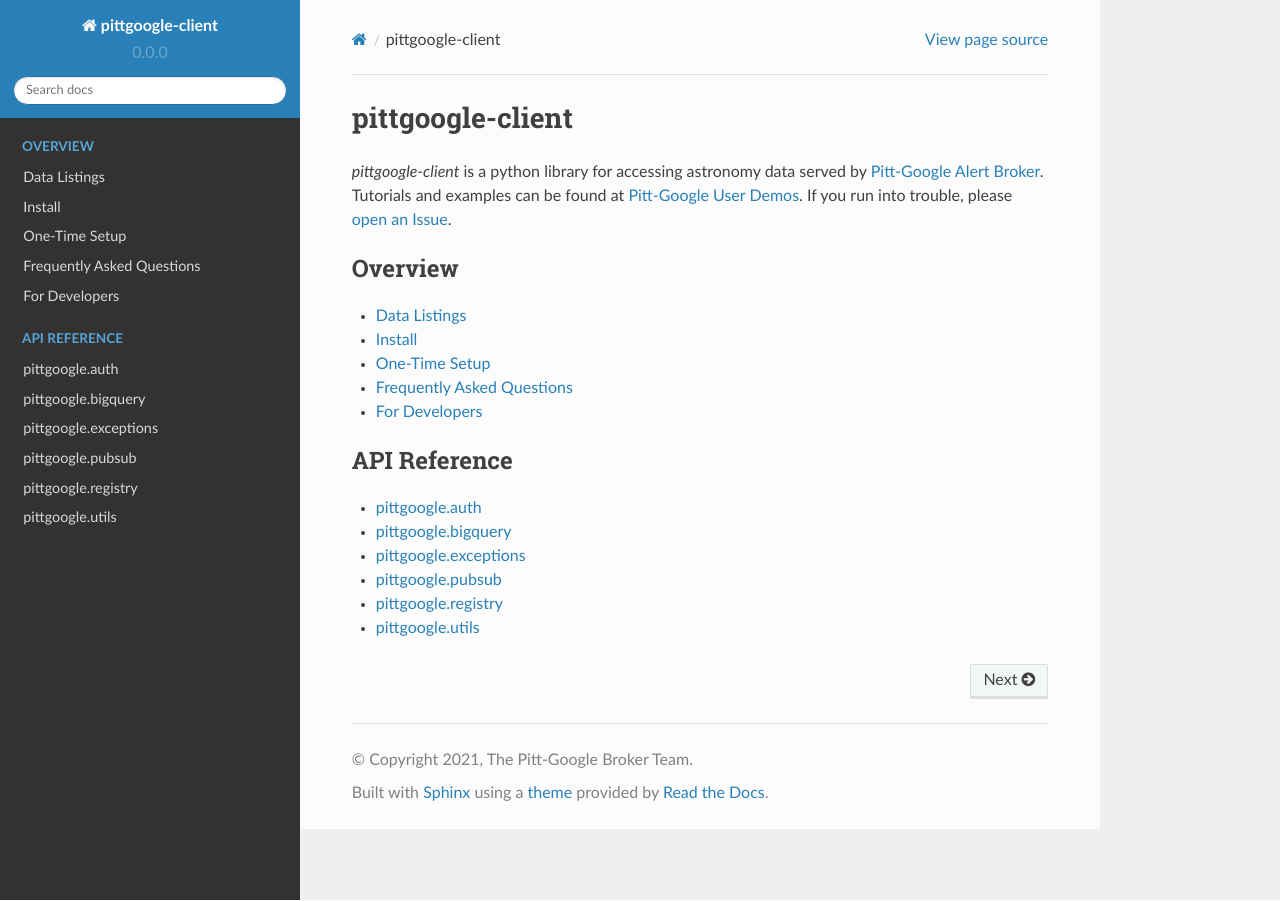
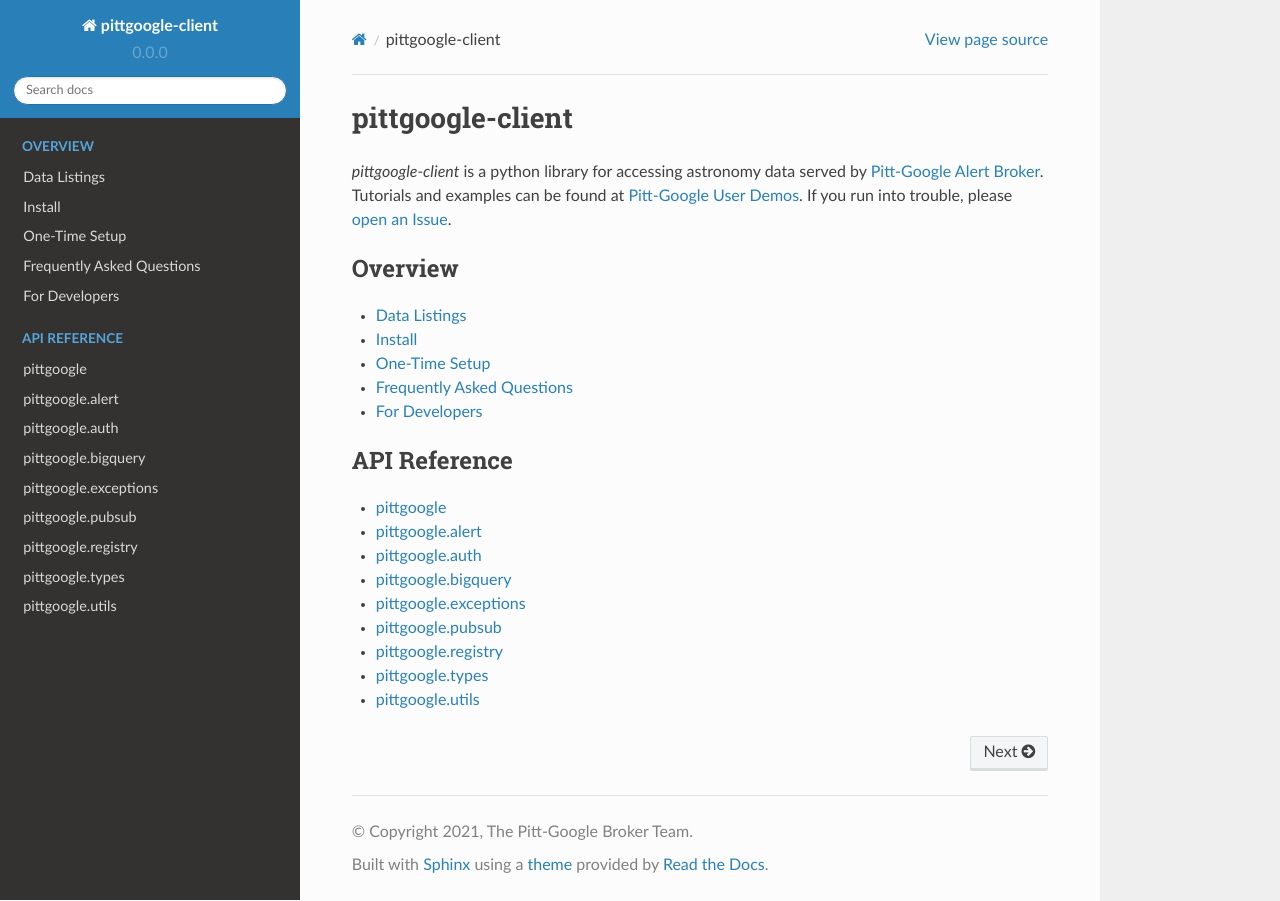
Before and after one commit to mwvgroup/pittgoogle-client, a Sphinx documentation site: the page built from docs/source/index.rst, in a window 1280 px wide. Built offline with Sphinx 7.4.7 and the Read the Docs theme 2.0.0, drawn with Linux system fonts in a browser that asks for light colours.

Commit message:
add docs alert and types_

```diff
--- /dev/null
+++ b/docs/source/api-reference/alert.rst
@@ -0,0 +1,7 @@
+pittgoogle.alert
+================
+
+.. automodule:: pittgoogle.alert
+   :members:
+   :private-members:
+   :member-order: bysource
--- /dev/null
+++ b/docs/source/api-reference/types_.rst
@@ -0,0 +1,7 @@
+pittgoogle.types_
+=================
+
+.. automodule:: pittgoogle.types_
+   :members:
+   :private-members:
+   :member-order: bysource
--- a/docs/source/index.rst
+++ b/docs/source/index.rst
@@ -27,9 +27,12 @@
     :caption: API Reference
     :maxdepth: 1
 
+    api-reference/index
+    api-reference/alert
     api-reference/auth
     api-reference/bigquery
     api-reference/exceptions
     api-reference/pubsub
     api-reference/registry
+    api-reference/types_
     api-reference/utils
```
Also changed, not shown: docs/source/api-reference/index.rst (added, +15 -0 lines).
